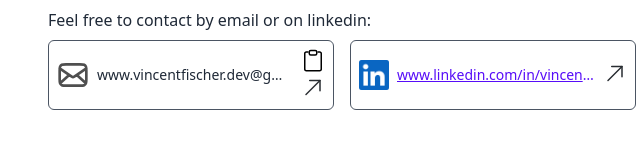
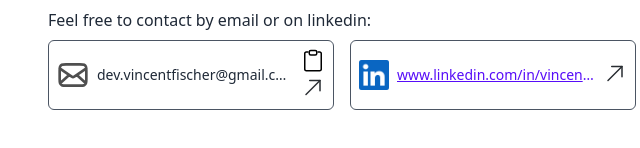
Before and after one commit to fischervincent/my-resume, an Astro site: page /contact in a window 1280 px wide. Shown: the part 236-384 px from the top of the page, 388-1028 px from the left. Built offline with nearby package versions, Linux system fonts and the light colour scheme; Astro itself is replaced by a stand-in of ours.

Commit message:
change contact email for something less confusing

```diff
--- a/src/components/Contact.astro
+++ b/src/components/Contact.astro
@@ -17,7 +17,7 @@
   const clipboardImg = document.getElementById("copied-img");
 
   clipboardImg!.onclick = function() {
-    navigator.clipboard.writeText('www.vincentfischer.dev@gmail.com');
+    navigator.clipboard.writeText('dev.vincentfischer@gmail.com');
     const copied = document.getElementById("copied");
     if(copied){
       copied.classList.remove("before:hidden");
@@ -41,13 +41,13 @@
   <div class="flex flex-col sm:flex-row space-y-4 sm:space-y-0 sm:space-x-4">
     <div class="flex flex-1 flex-row items-center space-x-2 p-2 border border-gray-600 rounded-md flex-nowrap overflow-visible">
       <img width="32" height="32" alt="mail" src="/assets/img/mail.svg">
-      <span id="myEmail" class="text-sm overflow-ellipsis overflow-hidden flex-1 text-center">www.vincentfischer.dev@gmail.com</span>
+      <span id="myEmail" class="text-sm overflow-ellipsis overflow-hidden flex-1 text-center">dev.vincentfischer@gmail.com</span>
       <div class="flex flex-col space-y-1">
         <div id="copied" class="tooltip tooltip-bottom tooltip-open before:hidden after:hidden" data-tip="copied">
           <img id="copied-img" class="cursor-pointer"
           width="24" height="24" alt="copy" src="/assets/img/clipboard.svg">
         </div>
-        <a href="mailto:www.vincentfischer.dev@gmail.com" target="_blank">
+        <a href="mailto:dev.vincentfischer@gmail.com" target="_blank">
           <img class="cursor-pointer" width="24" height="24" alt="send" src="/assets/img/goto.svg">
         </a>
       </div>
```
